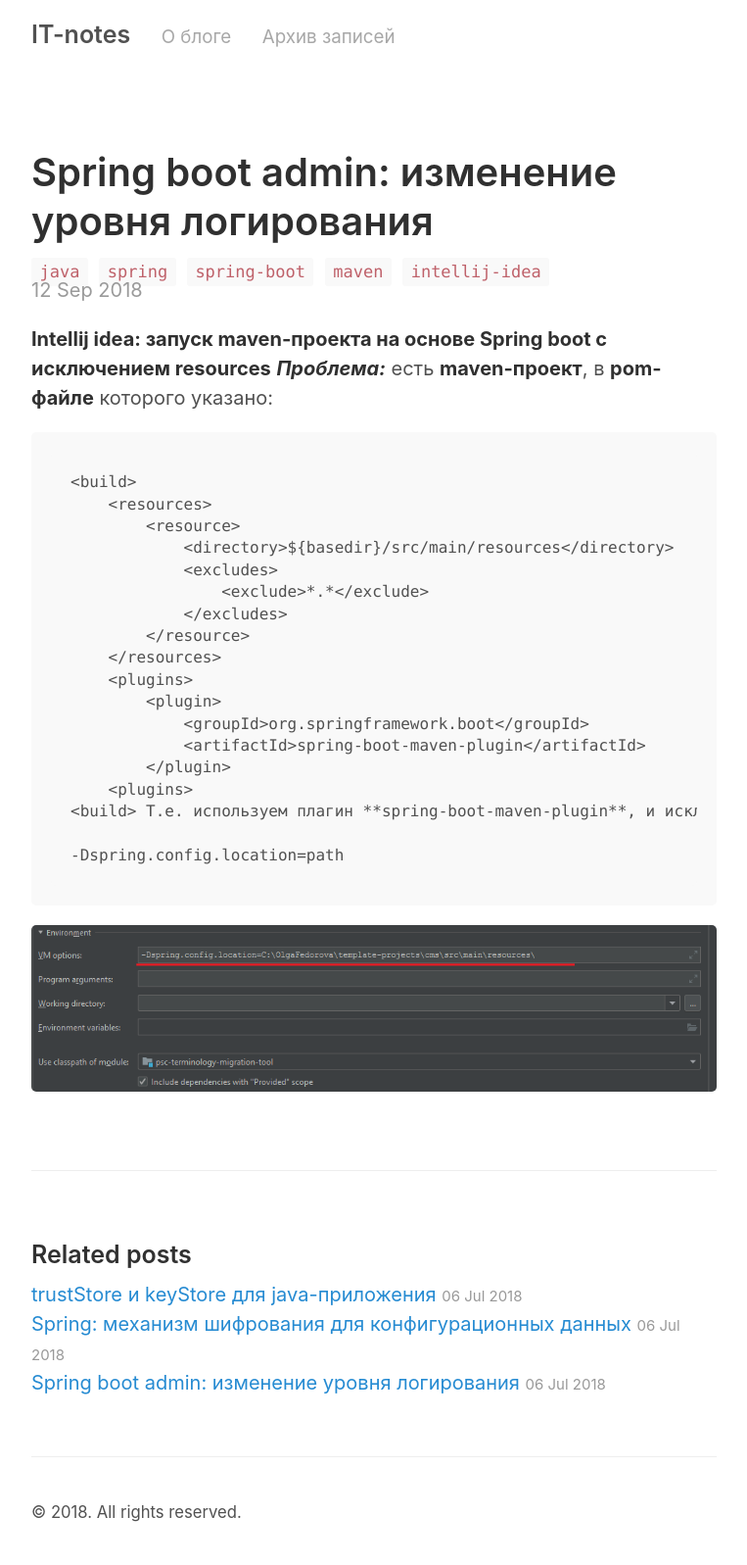
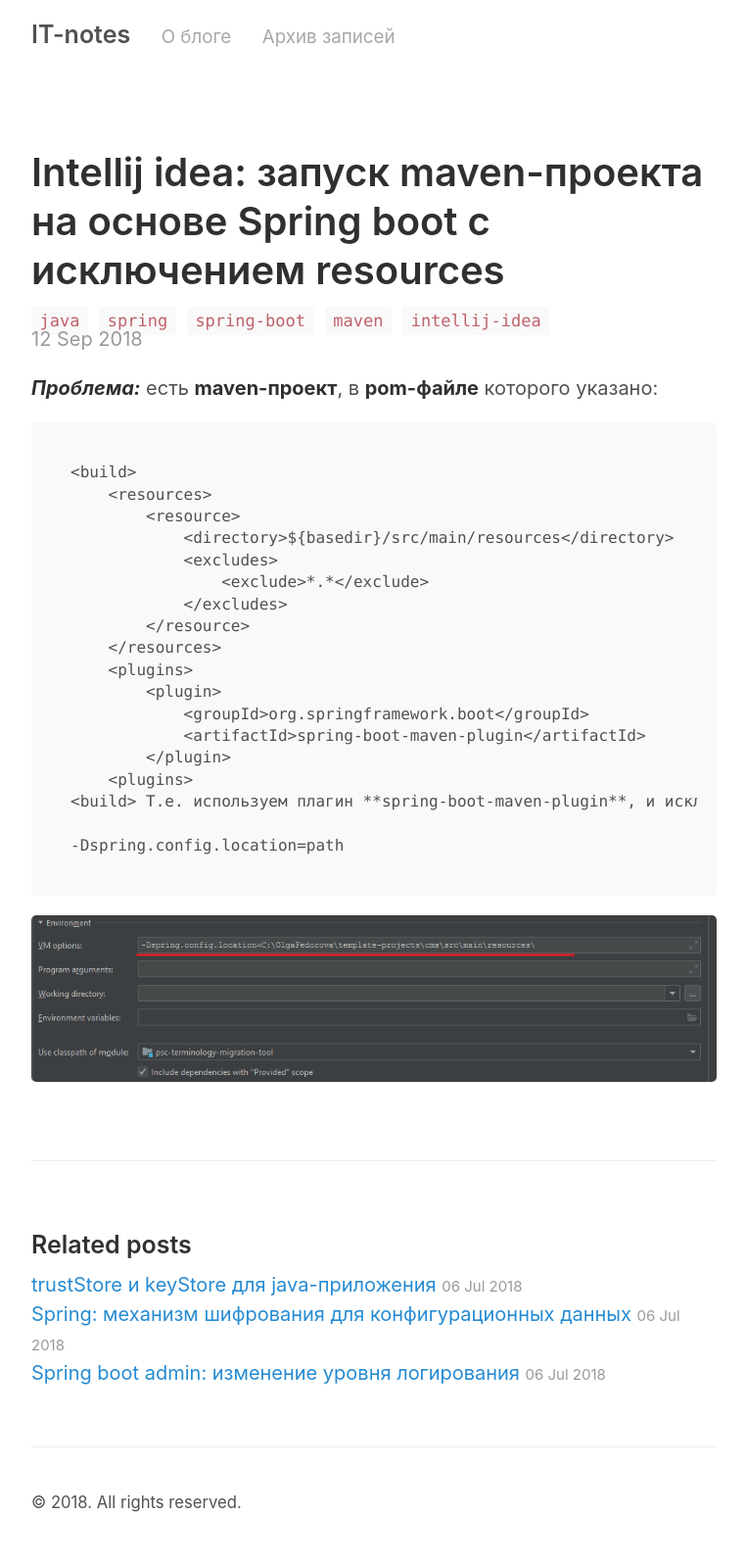
Before and after one commit to OlgaFedorova/olgafedorova.github.io, a Jekyll site: the page built from _posts/2018-09-12-intellij-idea-with-maven-and-spring-boot-exclude-resources.md, in a window 1280 px wide. Shown: the whole page at 98% size, without its empty margins (258-1021 px from the left). Built offline with Jekyll 4.4.1, drawn with Linux system fonts in a browser that asks for light colours.

Commit message:
Update 2018-09-12-intellij-idea-with-maven-and-spring-boot-exclude-resources.md

```diff
--- a/_posts/2018-09-12-intellij-idea-with-maven-and-spring-boot-exclude-resources.md
+++ b/_posts/2018-09-12-intellij-idea-with-maven-and-spring-boot-exclude-resources.md
@@ -1,10 +1,9 @@
 ---
 layout: post
-title: "Spring boot admin: изменение уровня логирования"
+title: "Intellij idea: запуск maven-проекта на основе Spring boot с исключением resources"
 permalink: intellij-idea-with-maven-and-spring-boot-exclude-resources
 tags: java spring spring-boot maven intellij-idea
 ---
-**Intellij idea: запуск maven-проекта на основе Spring boot с исключением resources**
 **_Проблема:_** есть **maven-проект**, в **pom-файле** которого указано:
 
     <build>
```
